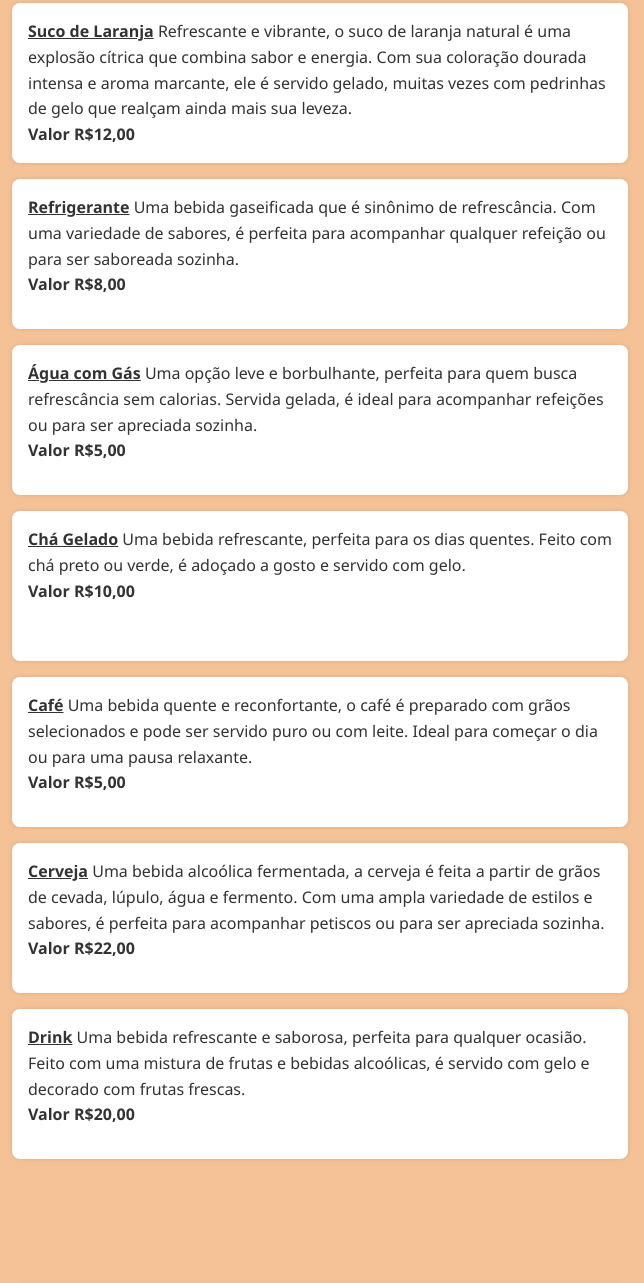
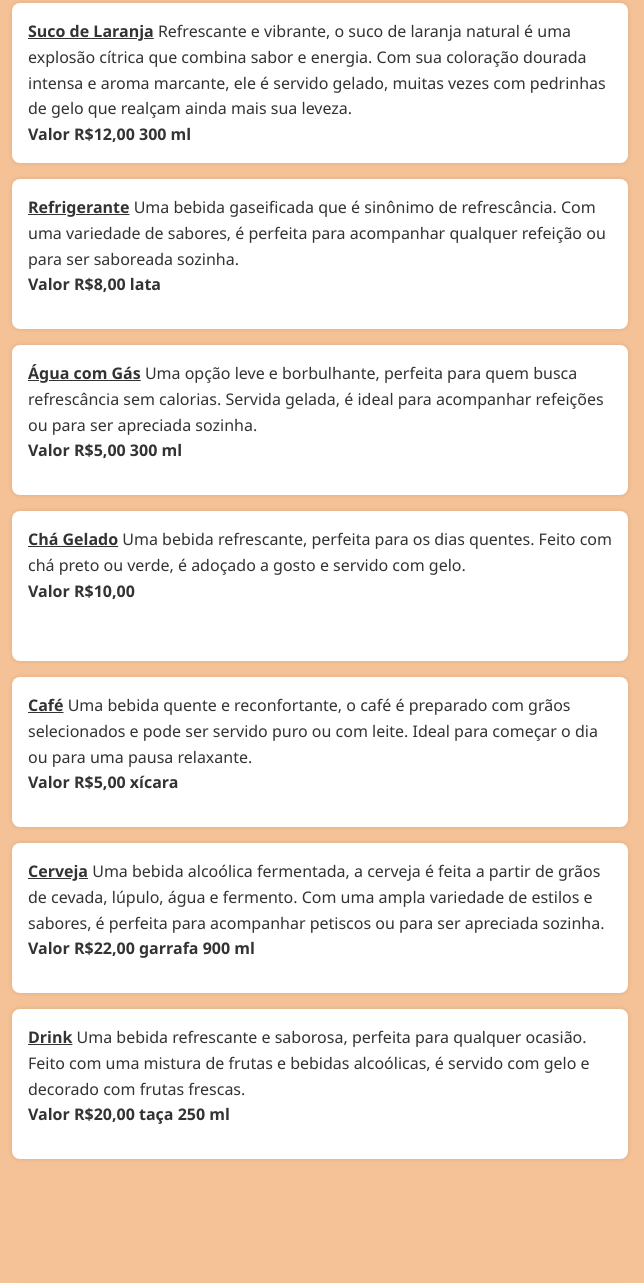
Before and after one commit to Red-Imortais2310/Cardapio-QR_CODE, a plain HTML site: page index.html in a window 1280 px wide. Shown: the part 2277-3560 px from the top of the page, 636-1280 px from the left. Drawn offline with Linux system fonts and the light colour scheme.

Commit message:
Atualiza texto do projeto

```diff
--- a/index.html
+++ b/index.html
@@ -58,25 +58,27 @@
     <h2>🍹 Bebidas</h2>
     <div class="menu-grid">
       <div class="image bebida1" role="img" aria-label="Suco de Laranja"></div>
-      <div class="description"><u><strong>Suco de Laranja</strong></u> Refrescante e vibrante, o suco de laranja natural é uma explosão cítrica que combina sabor e energia. Com sua coloração dourada intensa e aroma marcante, ele é servido gelado, muitas vezes com pedrinhas de gelo que realçam ainda mais sua leveza.<p><strong>Valor R$12,00</strong></p></div>
+      <div class="description"><u><strong>Suco de Laranja</strong></u> Refrescante e vibrante, o suco de laranja natural é uma explosão cítrica que combina sabor e energia. Com sua coloração dourada intensa e aroma marcante, ele é servido gelado, muitas vezes com pedrinhas de gelo que realçam ainda mais sua leveza.<p><strong>Valor R$12,00 300 ml</strong></p></div>
 
       <div class="image bebida2" role="img" aria-label="Refrigerante"></div>
-      <div class="description"><u><strong>Refrigerante</strong></u> Uma bebida gaseificada que é sinônimo de refrescância. Com uma variedade de sabores, é perfeita para acompanhar qualquer refeição ou para ser saboreada sozinha.<p><strong>Valor R$8,00</strong></p></div>
+      <div class="description"><u><strong>Refrigerante</strong></u> Uma bebida gaseificada que é sinônimo de refrescância. Com uma variedade de sabores, é perfeita para acompanhar qualquer refeição ou para ser saboreada sozinha.<p><strong>Valor R$8,00 lata</strong></p></div>
 
       <div class="image bebida3" role="img" aria-label="Água com Gás"></div>
-      <div class="description"><u><strong>Água com Gás</strong></u> Uma opção leve e borbulhante, perfeita para quem busca refrescância sem calorias. Servida gelada, é ideal para acompanhar refeições ou para ser apreciada sozinha.<p><strong>Valor R$5,00</strong></p></div>
+      <div class="description"><u><strong>Água com Gás</strong></u> Uma opção leve e borbulhante, perfeita para quem busca refrescância sem calorias. Servida gelada, é ideal para acompanhar refeições ou para ser apreciada sozinha.<p><strong>Valor R$5,00 300 ml</strong></p></div>
 
       <div class="image bebida4" role="img" aria-label="Chá Gelado"></div>
       <div class="description"><u><strong>Chá Gelado</strong></u> Uma bebida refrescante, perfeita para os dias quentes. Feito com chá preto ou verde, é adoçado a gosto e servido com gelo.<p><strong>Valor R$10,00</strong></p></div>
 
       <div class="image bebida5" role="img" aria-label="Café"></div>
-      <div class="description"><u><strong>Café</strong></u> Uma bebida quente e reconfortante, o café é preparado com grãos selecionados e pode ser servido puro ou com leite. Ideal para começar o dia ou para uma pausa relaxante.<p><strong>Valor R$5,00</strong></p></div>
+      <div class="description"><u><strong>Café</strong></u> Uma bebida quente e reconfortante, o café é preparado com grãos selecionados e pode ser servido puro ou com leite. Ideal para começar o dia ou para uma pausa relaxante.<p><strong>Valor R$5,00 xícara</strong></p></div>
 
       <div class="image bebida6" role="img" aria-label="Cerveja"></div>
-      <div class="description"><u><strong>Cerveja</strong></u> Uma bebida alcoólica fermentada, a cerveja é feita a partir de grãos de cevada, lúpulo, água e fermento. Com uma ampla variedade de estilos e sabores, é perfeita para acompanhar petiscos ou para ser apreciada sozinha.<p><strong>Valor R$22,00</strong></p></div>
+      <div class="description"><u><strong>Cerveja</strong></u> Uma bebida alcoólica fermentada, a cerveja é feita a partir de grãos de cevada, lúpulo, água e fermento. Com uma ampla variedade de estilos e sabores, é perfeita para acompanhar petiscos ou para ser apreciada sozinha.<p><strong>Valor R$22,00 garrafa 900 ml</strong></p></div>
 
       <div class="image bebida7" role="img" aria-label="Drink"></div>
-      <div class="description"><u><strong>Drink</strong></u> Uma bebida refrescante e saborosa, perfeita para qualquer ocasião. Feito com uma mistura de frutas e bebidas alcoólicas, é servido com gelo e decorado com frutas frescas.<p><strong>Valor R$20,00</strong></p></div>
+      <div class="description"><u><strong>Drink</strong></u> Uma bebida refrescante e saborosa, perfeita para qualquer ocasião. Feito com uma mistura de frutas e bebidas alcoólicas, é servido com gelo e decorado com frutas frescas.<p><strong>Valor R$20,00 taça 250 ml
+
+      </strong></p></div>
 
     </div>
   </section>
```
